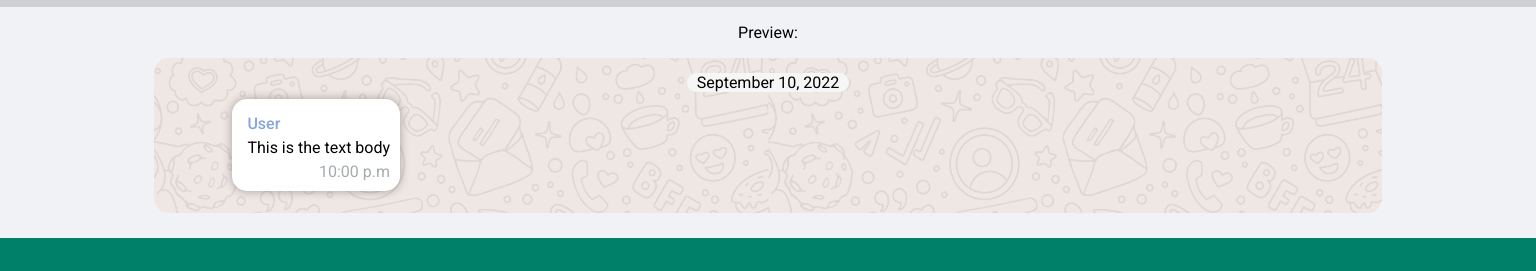
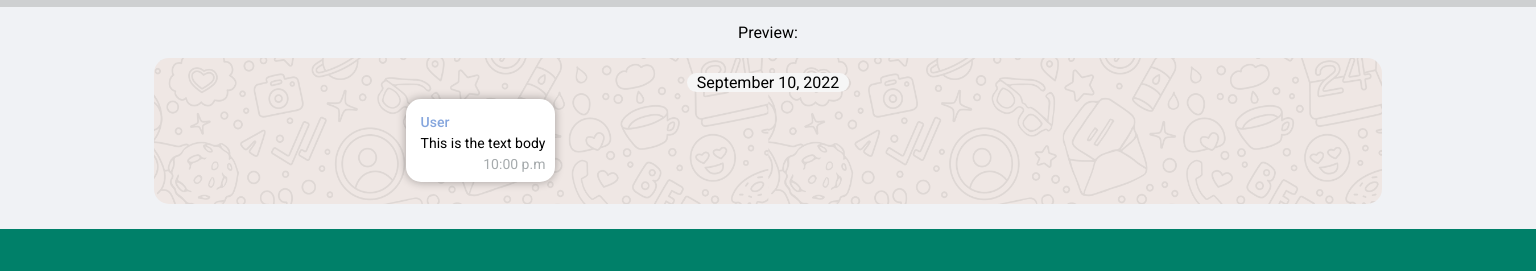
Before and after one commit to fynks/whatsapp-reader.github.io, a plain HTML site: page index.html in a window 1536 px wide. Shown: the part 379-650 px from the top of the page. Drawn offline with Linux system fonts and the light colour scheme.

Commit message:
responsive addons

```diff
--- a/assets/css/chats.css
+++ b/assets/css/chats.css
@@ -6,7 +6,7 @@
 
 #msg{
     opacity: 1;
-    max-width: 65%;
+    max-width: 70%;
     padding-left: 15px;
     border-radius:15px;
     box-shadow: 0px 0px 10px rgba(0, 0, 0, 0.325);
--- a/assets/css/product.css
+++ b/assets/css/product.css
@@ -314,3 +314,14 @@
         font-size: 30px;
     }
 }
+
+@media screen and (min-width: 1400px){
+    #msg p{
+        font-size: 14px;
+    }
+
+    #area{
+        padding-left: 250px;
+        padding-right: 250px;
+    }
+}
```
